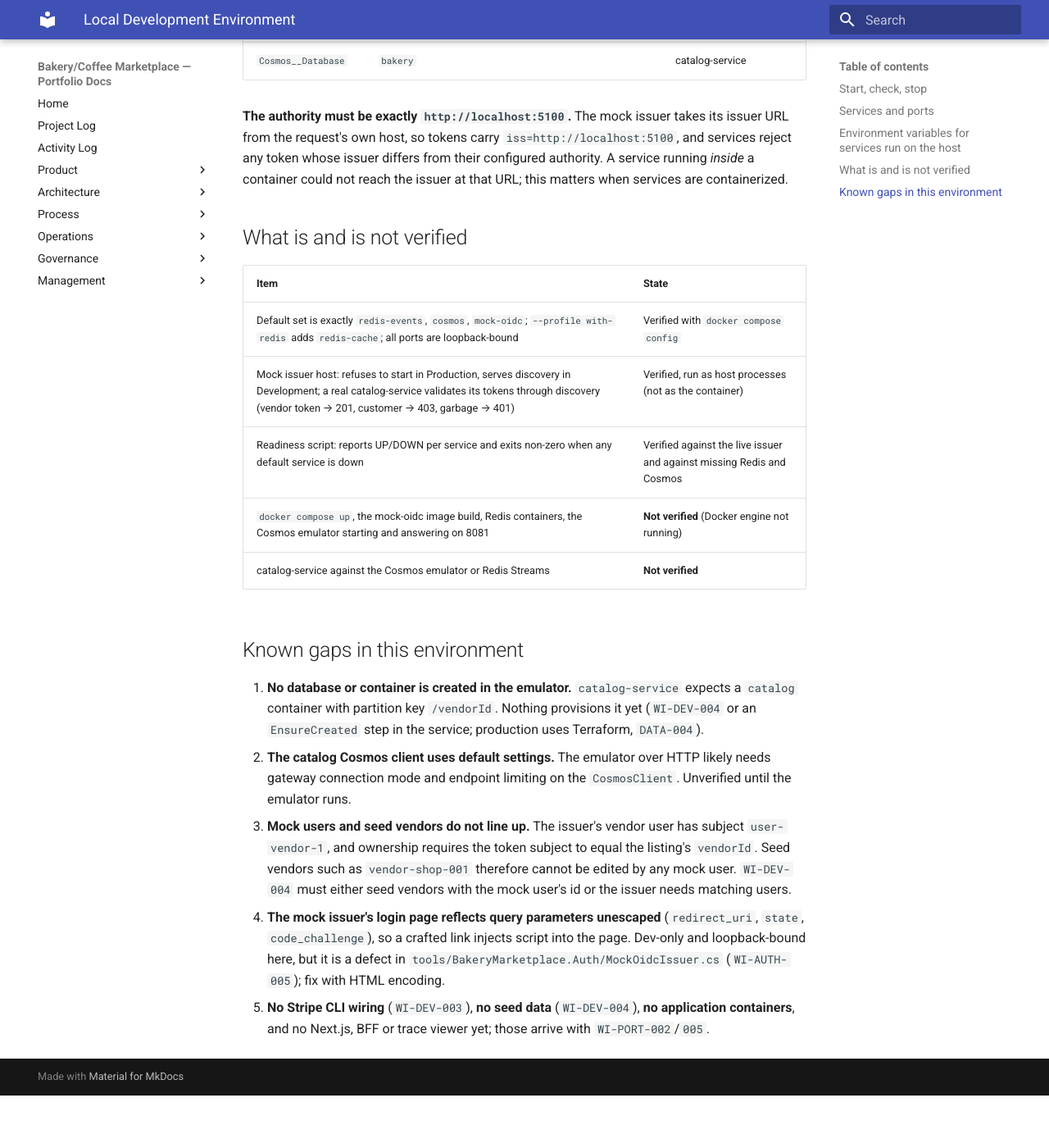
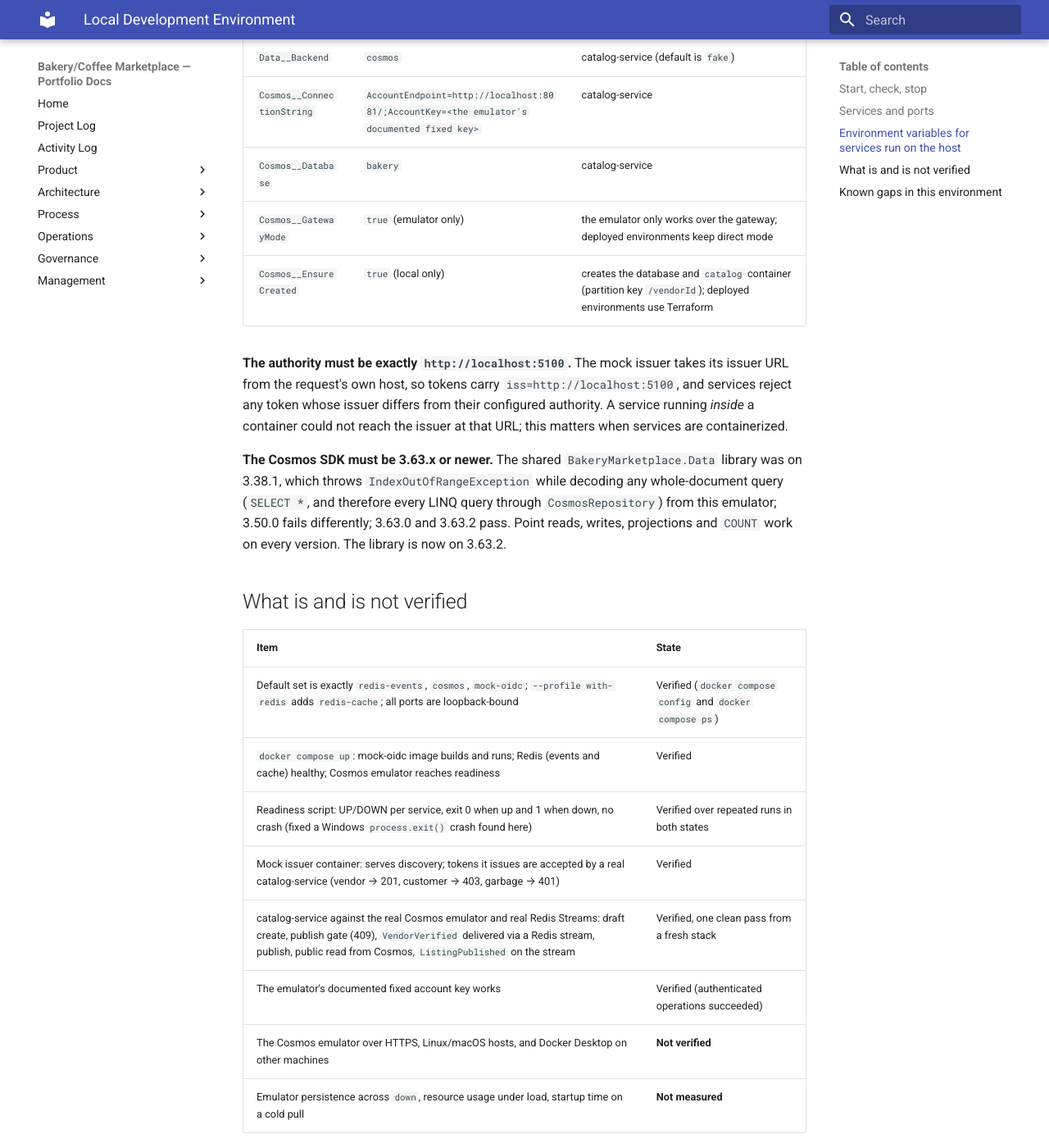
Before and after one commit to benjamin-hedrick/bakery-marketplace, an MkDocs documentation site: the page built from docs/operations/local-dev.md, in a window 1280 px wide and 1400 px high, scrolled down 1698 px. Shown: the whole window at 82% size. Built offline with MkDocs 1.6.1 and Material for MkDocs 9.7.7, drawn with Linux system fonts in a browser that asks for light colours; before the commit the page ends 3034 px from its top, so only the background shows below that; some of the changed text lies outside the part shown.

Commit message:
WI-DEV-002: verify the stack under Docker; fix what it found
Ran docker compose up (default and with-redis profile) and a real
catalog-service against the real Cosmos emulator, Redis Streams and the
mock issuer container, end to end.

- Raise the Cosmos SDK 3.38.1 -> 3.63.2 in BakeryMarketplace.Data (plus the
  explicit Newtonsoft.Json reference newer SDKs require). 3.38.1 and 3.50.0
  throw while decoding whole-document query results from the vNext
  emulator, which broke every LINQ query through CosmosRepository
- Pin the emulator to vnext-EN20261019 (was the floating vnext-preview)
- catalog-service: Cosmos:GatewayMode and Cosmos:EnsureCreated (local only)
  so the emulator works and the `catalog` container is provisioned
- check-env.mjs: set exitCode instead of process.exit(); the old version
  crashed with exit 127 on Windows even when everything was up
- Docs: record verified vs unverified; Cosmos adapter tests silently skip
  by default and 3 of 4 fail against the real emulator (test entity
  serializes as `Id`; WI-DATA-003)

All suites pass: tools (70), catalog (28).

Co-Authored-By: Claude Sonnet 5.5 <noreply@anthropic.com>

````diff
--- a/docs/operations/local-dev.md
+++ b/docs/operations/local-dev.md
@@ -2,18 +2,18 @@
 
 How to run the local infrastructure from `docker-compose.yml` (`WI-DEV-002`). Application services are **not** containers yet: run them on the host with `dotnet run` against the ports below.
 
-> **Verification status (2026-10-26):** the Compose file's structure, the mock issuer container's host process, and the readiness script were verified. **`docker compose up` itself has not been run**, because the Docker engine was not running on the machine where this was written. The Cosmos emulator image tag and its flags are unverified. See "What is and is not verified".
+> **Verification status (2026-10-26):** `docker compose up` was run and verified on Docker Desktop (Windows), including the `with-redis` profile. A real `catalog-service` ran against the real Cosmos emulator, Redis Streams and the mock issuer container end to end. See "What is and is not verified".
 
 ## Start, check, stop
 
 ```
-docker compose up -d                        # event backbone + Cosmos emulator + mock OIDC issuer
+docker compose up -d --build                # event backbone + Cosmos emulator + mock OIDC issuer
 docker compose --profile with-redis up -d   # additionally the cache Redis (ADR-0002)
 node scripts/dev/check-env.mjs --wait 90    # add --with-redis when using the profile
 docker compose down                         # data is not persisted
 ```
 
-Requires Docker and Node 18+. Without the `with-redis` profile, services should use `CACHE_BACKEND=local` (ADR-0002).
+Requires Docker and Node 18+. Without the `with-redis` profile, services should use `CACHE_BACKEND=local` (ADR-0002). `check-env.mjs` exits 0 when everything is up and 1 otherwise. Between runs, `docker compose down && docker compose up -d` resets all state (the emulator keeps data while its container lives).
 
 ## Services and ports
 
@@ -22,13 +22,13 @@ All ports bind to `127.0.0.1` only. The mock issuer signs tokens for anyone who
 | Service | Port (override variable) | ADR | Notes |
 |---|---|---|---|
 | `redis-events` | 6379 (`REDIS_EVENTS_PORT`) | 0003 | Redis Streams event backbone. Default |
-| `cosmos` | 8081 (`COSMOS_PORT`), explorer 1234 (`COSMOS_EXPLORER_PORT`) | 0004 | Cosmos vNext emulator, plain HTTP, partial API coverage (open item #2). Default |
+| `cosmos` | 8081 (`COSMOS_PORT`), explorer 1234 (`COSMOS_EXPLORER_PORT`) | 0004 | Cosmos vNext emulator, image pinned to `vnext-EN20261019`, plain HTTP, partial API coverage (open item #2). Default |
 | `mock-oidc` | 5100 (`MOCK_OIDC_PORT`) | 0006 | Built from `tools/BakeryMarketplace.MockOidcHost`. Default. Refuses to start in the Production environment |
 | `redis-cache` | 6380 (`REDIS_CACHE_PORT`) | 0002 | Profile `with-redis` only. Separate from `redis-events` so cache eviction can never touch the event streams |
 
 ## Environment variables for services run on the host
 
-ASP.NET Core maps `__` to `:` in configuration keys. Template: `infra/local/service.env.example`.
+ASP.NET Core maps `__` to `:` in configuration keys. Template: `infra/local/service.env.example`. In Development, `catalog-service` already enables `Auth:Authority`, `Cosmos:EnsureCreated` and `Cosmos:GatewayMode` from `appsettings.Development.json`, so only the backend selectors and connection strings below are needed.
 
 | Variable | Value | Used by |
 |---|---|---|
@@ -39,23 +39,30 @@ ASP.NET Core maps `__` to `:` in configuration keys. Template: `infra/local/serv
 | `Data__Backend` | `cosmos` | catalog-service (default is `fake`) |
 | `Cosmos__ConnectionString` | `AccountEndpoint=http://localhost:8081/;AccountKey=<the emulator's documented fixed key>` | catalog-service |
 | `Cosmos__Database` | `bakery` | catalog-service |
+| `Cosmos__GatewayMode` | `true` (emulator only) | the emulator only works over the gateway; deployed environments keep direct mode |
+| `Cosmos__EnsureCreated` | `true` (local only) | creates the database and `catalog` container (partition key `/vendorId`); deployed environments use Terraform |
 
 **The authority must be exactly `http://localhost:5100`.** The mock issuer takes its issuer URL from the request's own host, so tokens carry `iss=http://localhost:5100`, and services reject any token whose issuer differs from their configured authority. A service running *inside* a container could not reach the issuer at that URL; this matters when services are containerized.
+
+**The Cosmos SDK must be 3.63.x or newer.** The shared `BakeryMarketplace.Data` library was on 3.38.1, which throws `IndexOutOfRangeException` while decoding any whole-document query (`SELECT *`, and therefore every LINQ query through `CosmosRepository`) from this emulator; 3.50.0 fails differently; 3.63.0 and 3.63.2 pass. Point reads, writes, projections and `COUNT` work on every version. The library is now on 3.63.2.
 
 ## What is and is not verified
 
 | Item | State |
 |---|---|
-| Default set is exactly `redis-events`, `cosmos`, `mock-oidc`; `--profile with-redis` adds `redis-cache`; all ports are loopback-bound | Verified with `docker compose config` |
-| Mock issuer host: refuses to start in Production, serves discovery in Development; a real catalog-service validates its tokens through discovery (vendor token → 201, customer → 403, garbage → 401) | Verified, run as host processes (not as the container) |
-| Readiness script: reports UP/DOWN per service and exits non-zero when any default service is down | Verified against the live issuer and against missing Redis and Cosmos |
-| `docker compose up`, the mock-oidc image build, Redis containers, the Cosmos emulator starting and answering on 8081 | **Not verified** (Docker engine not running) |
-| catalog-service against the Cosmos emulator or Redis Streams | **Not verified** |
+| Default set is exactly `redis-events`, `cosmos`, `mock-oidc`; `--profile with-redis` adds `redis-cache`; all ports are loopback-bound | Verified (`docker compose config` and `docker compose ps`) |
+| `docker compose up`: mock-oidc image builds and runs; Redis (events and cache) healthy; Cosmos emulator reaches readiness | Verified |
+| Readiness script: UP/DOWN per service, exit 0 when up and 1 when down, no crash (fixed a Windows `process.exit()` crash found here) | Verified over repeated runs in both states |
+| Mock issuer container: serves discovery; tokens it issues are accepted by a real catalog-service (vendor → 201, customer → 403, garbage → 401) | Verified |
+| catalog-service against the real Cosmos emulator and real Redis Streams: draft create, publish gate (409), `VendorVerified` delivered via a Redis stream, publish, public read from Cosmos, `ListingPublished` on the stream | Verified, one clean pass from a fresh stack |
+| The emulator's documented fixed account key works | Verified (authenticated operations succeeded) |
+| The Cosmos emulator over HTTPS, Linux/macOS hosts, and Docker Desktop on other machines | **Not verified** |
+| Emulator persistence across `down`, resource usage under load, startup time on a cold pull | **Not measured** |
 
 ## Known gaps in this environment
 
-1. **No database or container is created in the emulator.** `catalog-service` expects a `catalog` container with partition key `/vendorId`. Nothing provisions it yet (`WI-DEV-004` or an `EnsureCreated` step in the service; production uses Terraform, `DATA-004`).
-2. **The catalog Cosmos client uses default settings.** The emulator over HTTP likely needs gateway connection mode and endpoint limiting on the `CosmosClient`. Unverified until the emulator runs.
-3. **Mock users and seed vendors do not line up.** The issuer's vendor user has subject `user-vendor-1`, and ownership requires the token subject to equal the listing's `vendorId`. Seed vendors such as `vendor-shop-001` therefore cannot be edited by any mock user. `WI-DEV-004` must either seed vendors with the mock user's id or the issuer needs matching users.
-4. **The mock issuer's login page reflects query parameters unescaped** (`redirect_uri`, `state`, `code_challenge`), so a crafted link injects script into the page. Dev-only and loopback-bound here, but it is a defect in `tools/BakeryMarketplace.Auth/MockOidcIssuer.cs` (`WI-AUTH-005`); fix with HTML encoding.
+1. **The Cosmos adapter tests do not actually test Cosmos by default.** `CosmosRepositoryTests` default to `https://localhost:8081`, but this emulator serves HTTP, so the tests cannot connect and silently return early: they report 4/4 passing without touching Cosmos. Pointed at the real emulator (`COSMOS_CONNECTION_STRING=AccountEndpoint=http://localhost:8081/;...`), **3 of 4 fail** with `Document does not contain an id field`, because the test entity serializes as `Id` and Cosmos requires lowercase `id`. The adapter itself works (catalog uses it with explicit property names). Fixing the tests and removing the silent skip is `WI-DATA-003`, which this item unblocks (open item #31).
+2. **Mock users and seed vendors do not line up.** The issuer's vendor user has subject `user-vendor-1`, and ownership requires the token subject to equal the listing's `vendorId`. Seed vendors such as `vendor-shop-001` therefore cannot be edited by any mock user. `WI-DEV-004` must either seed vendors with the mock user's id or the issuer needs matching users.
+3. **The mock issuer's login page reflects query parameters unescaped** (`redirect_uri`, `state`, `code_challenge`; confirmed by sending a script payload). Dev-only and loopback-bound here, but it is a defect in `tools/BakeryMarketplace.Auth/MockOidcIssuer.cs` (`WI-AUTH-005`); fix with HTML encoding.
+4. **The Redis Streams transport acknowledges messages it cannot deserialize without dead-lettering them** (reconciliation finding B2, still open). Not exercised here.
 5. **No Stripe CLI wiring** (`WI-DEV-003`), **no seed data** (`WI-DEV-004`), **no application containers**, and no Next.js, BFF or trace viewer yet; those arrive with `WI-PORT-002`/`005`.
````
Also changed, not shown: docker-compose.yml (+4 -3 lines), docs/evidence/WI-CAT-001/findings.md (+3 -3 lines), services/catalog-service/README.md (+2 -2 lines), 5 other files.
